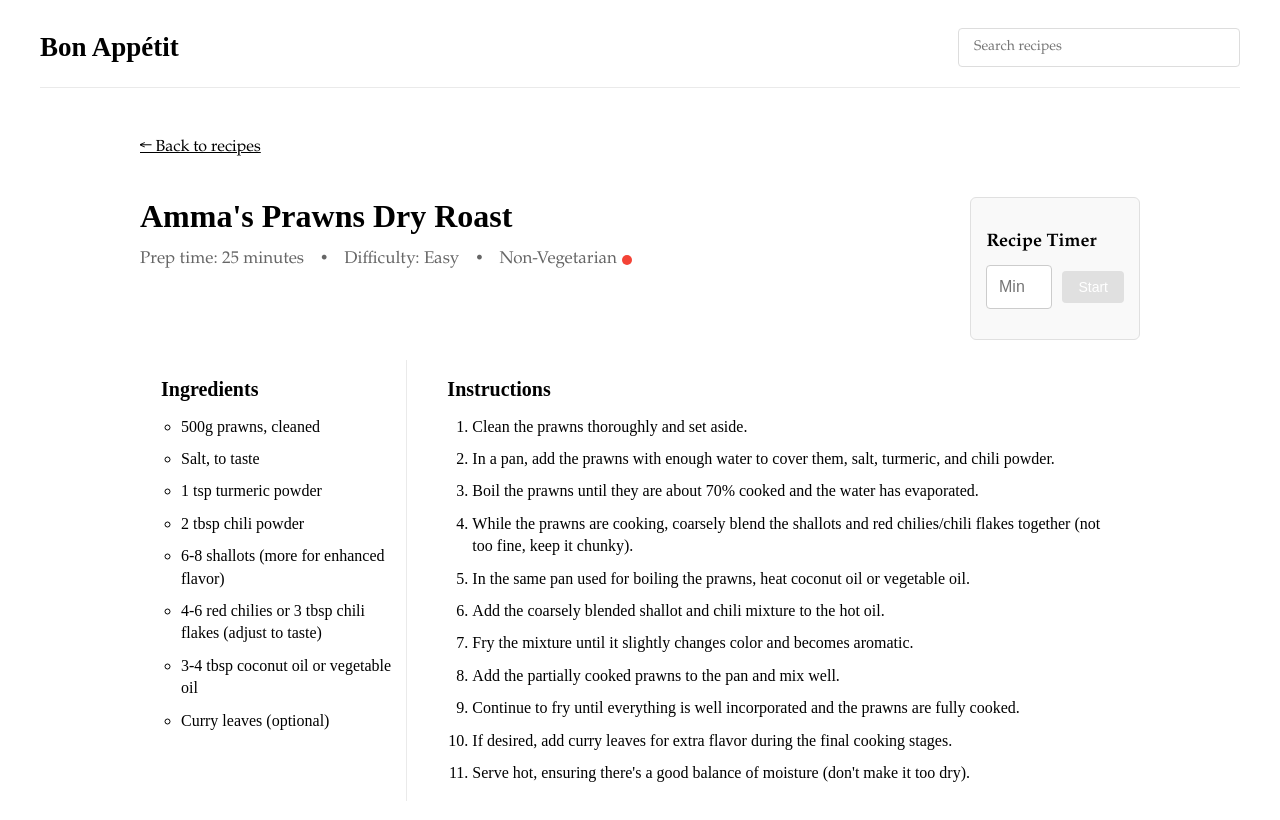
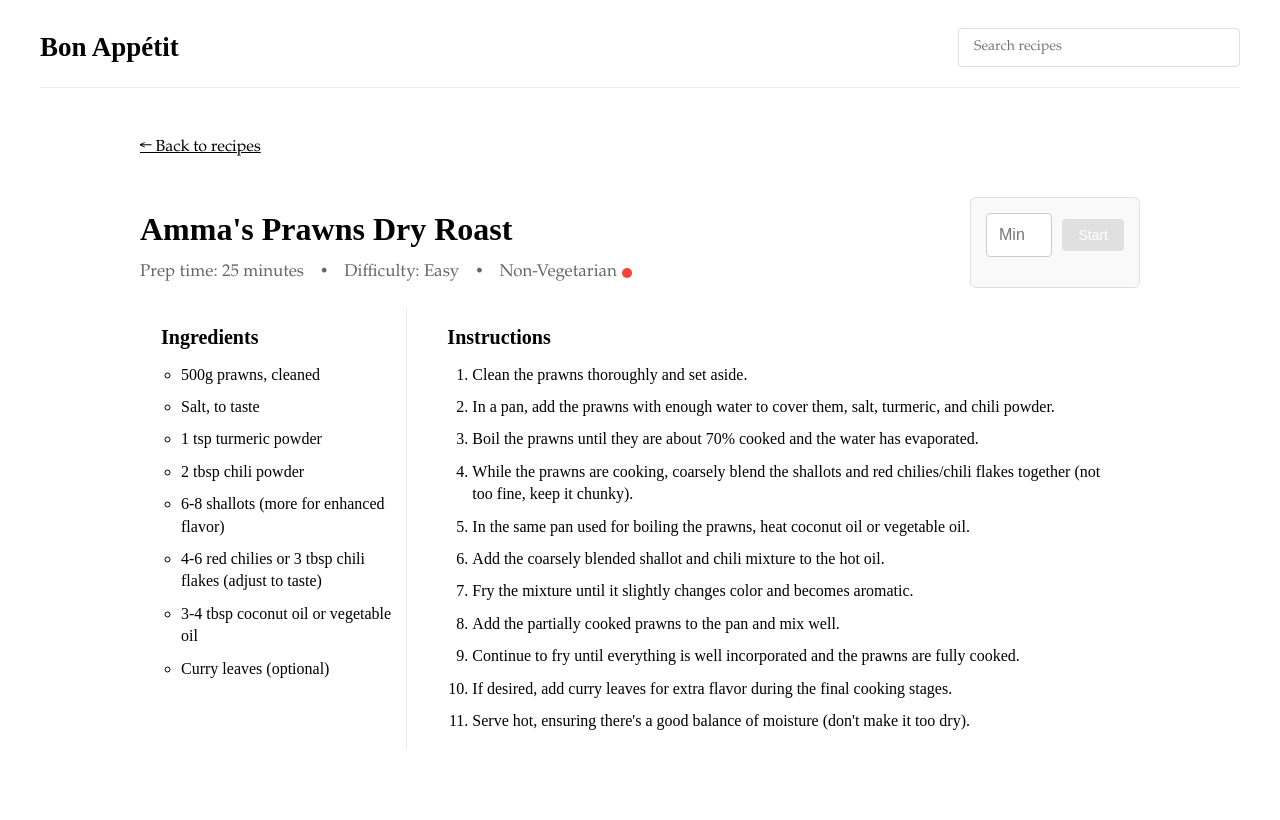
Before and after one commit to vighnesh-radhakrishnan/bon-appetit, a React (Vite) app: page /#/recipe/1 in a window 1280 px wide. Shown: the top 820 px of the page. Built offline with nearby package versions, Linux system fonts and the light colour scheme; a web font is replaced by a local one.

Commit message:
adjustments to timer

```diff
--- a/src/components/RecipeTimer.jsx
+++ b/src/components/RecipeTimer.jsx
@@ -19,7 +19,6 @@ const RecipeTimer = () => {
         } else {
           clearInterval(interval);
           setIsActive(false);
-          // Play a sound when timer ends
           const audio = new Audio(
             "https://cdn.freesound.org/previews/411/411089_5121236-lq.mp3"
           );
@@ -73,16 +72,6 @@ const RecipeTimer = () => {
         backgroundColor: "#f9f9f9",
       }}
     >
-      <h3
-        style={{
-          fontSize: "18px",
-          fontWeight: "600",
-          marginBottom: "12px",
-        }}
-      >
-        Recipe Timer
-      </h3>
-
       <div
         style={{
           display: "flex",
--- a/src/pages/RecipePage.jsx
+++ b/src/pages/RecipePage.jsx
@@ -103,7 +103,13 @@ const RecipePage = () => {
       >
         &larr; Back to recipes
       </Link>
-      <div style={{ display: "flex", justifyContent: "space-between" }}>
+      <div
+        style={{
+          display: "flex",
+          justifyContent: "space-between",
+          alignItems: "end",
+        }}
+      >
         <div>
           <h1
             style={{ marginBottom: "15px", fontFamily: "Playwrite US Modern" }}
```
Also changed, not shown: 1 other file (tests, documents, lock files or other folders).
